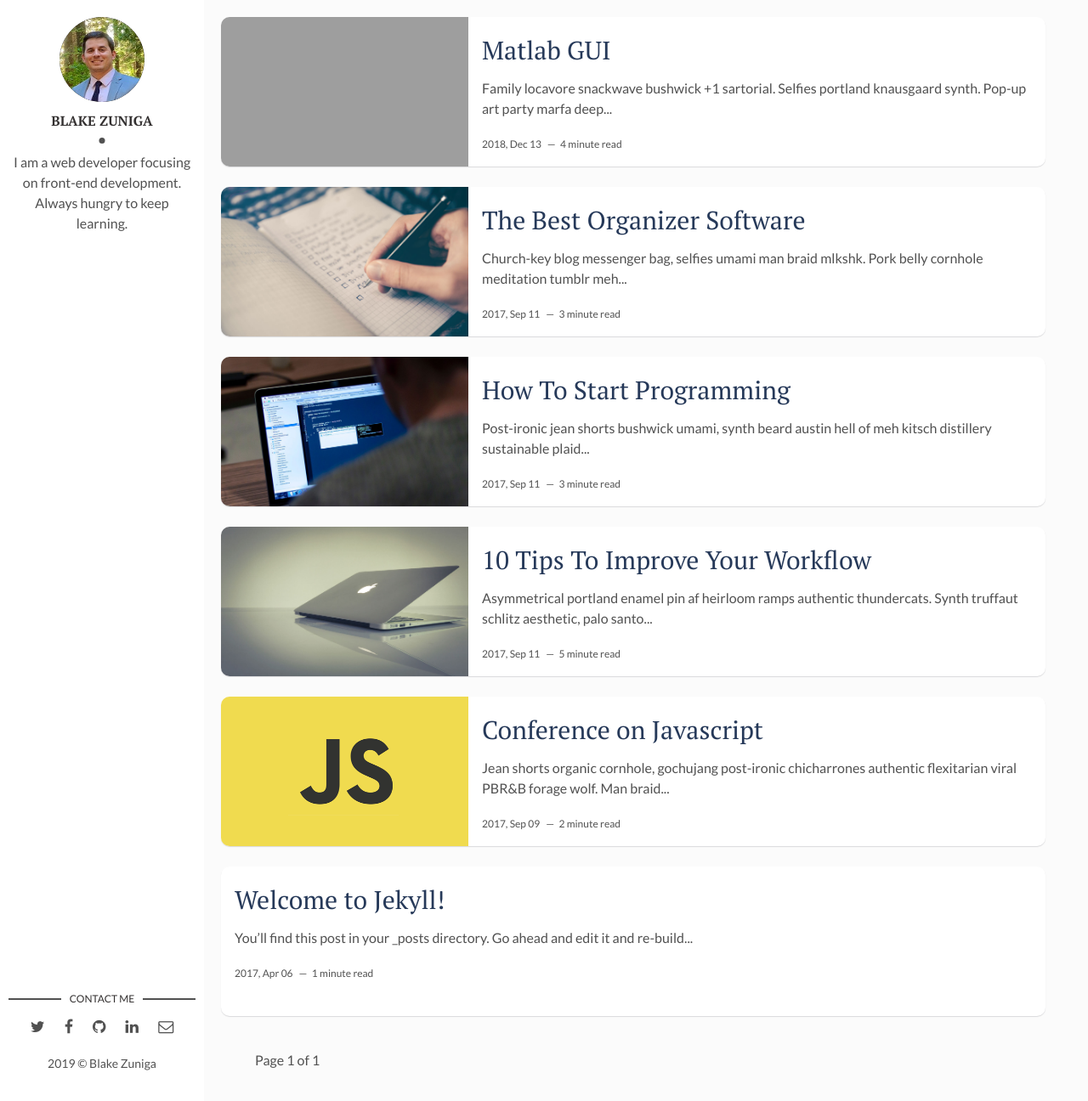
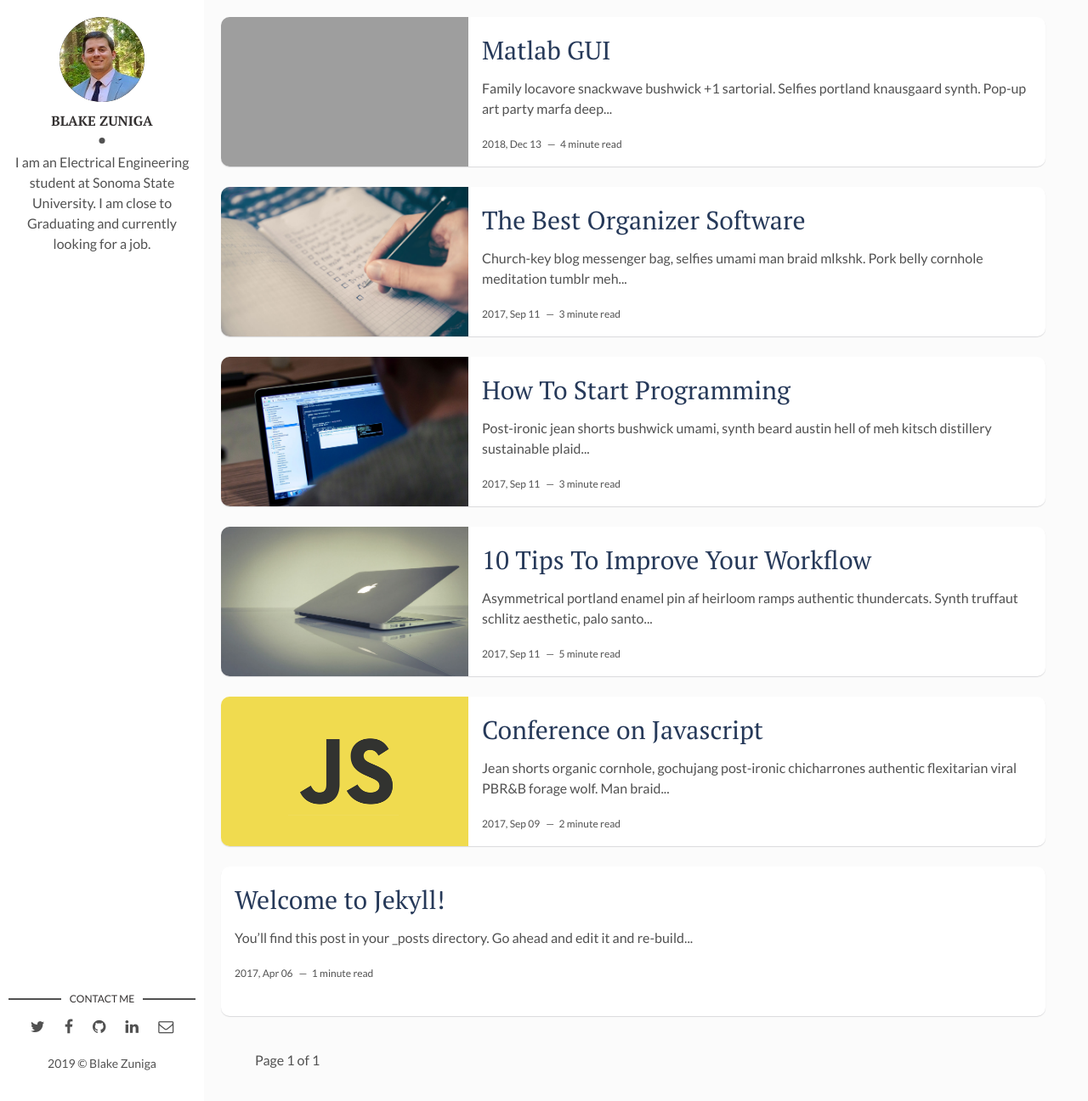
Before and after one commit to Blakez3/Blakez3.github.io, a Jekyll site: the page built from index.html, in a window 1280 px wide and 1296 px high. Shown: the whole window at 85% size. Built offline with Jekyll 4.4.1, drawn with Linux system fonts in a browser that asks for light colours; the list of posts is cut into pages by our own code; grey boxes are pictures that could not be loaded.

Commit message:
Update _config.yml

```diff
--- a/_config.yml
+++ b/_config.yml
@@ -11,7 +11,7 @@ site-twitter: #if your site has a twitter account, enter it here
 # Author Settings
 author: Blake Zuniga # add your name
 author-img: profile1.jpg # add your photo
-about-author: I am a web developer focusing on front-end development. Always hungry to keep learning. # add description
+about-author: I am an Electrical Engineering student at Sonoma State University. I am close to Graduating and currently looking for a job.  # add description
 social-twitter: # add your Twitter handle
 social-facebook: # add your Facebook handle
 social-github: artemsheludko # add your Github handle
```
